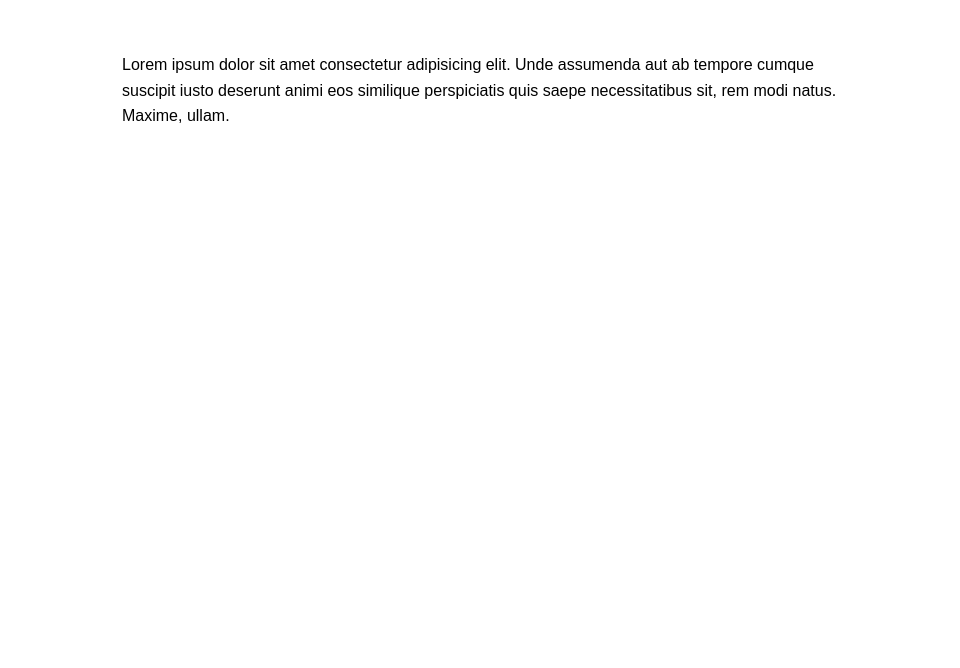
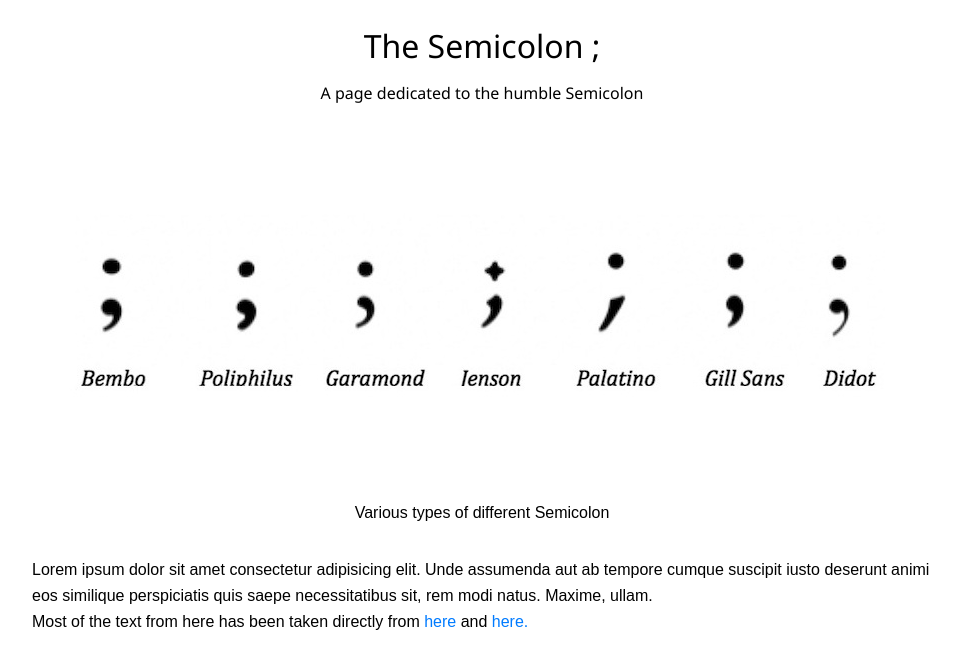
Before and after one commit to hakanyalniz/Tribute, a plain HTML site: page index.html in a window 1280 px wide. Shown: the whole page, without its empty margins (158-1118 px from the left). Drawn offline with Linux system fonts and the light colour scheme.

Commit message:
The basic framework of the website has been laid down, including the HTML and CSS.

```diff
--- a/index.html
+++ b/index.html
@@ -3,21 +3,52 @@
   <head>
     <meta charset="UTF-8" />
     <meta name="viewport" content="width=device-width, initial-scale=1.0" />
-    <link rel="icon" type="image/png" href="assets/favicon.png" />
+    <link rel="icon" type="image/png" href="./assets/favicon.png" />
 
     <title>Tribute</title>
 
     <link rel="stylesheet" type="text/css" href="styles/style.css" />
   </head>
   <body>
-    <div class="container">
-      <p>
-        Lorem ipsum dolor sit amet consectetur adipisicing elit. Unde assumenda
-        aut ab tempore cumque suscipit iusto deserunt animi eos similique
-        perspiciatis quis saepe necessitatibus sit, rem modi natus. Maxime,
-        ullam.
-      </p>
-    </div>
+    <main id="main">
+      <h1 id="title">The Semicolon ;</h1>
+      <h4 id="small-exp">A page dedicated to the humble Semicolon</h4>
+      <figure id="img-div">
+        <img
+          src="./assets/semicolon-image.jpg"
+          alt="Semicolon image"
+          id="image"
+        />
+        <figcaption id="img-caption">
+          Various types of different Semicolon
+        </figcaption>
+      </figure>
+      <section id="tribute-info" class="container">
+        <p>
+          Lorem ipsum dolor sit amet consectetur adipisicing elit. Unde
+          assumenda aut ab tempore cumque suscipit iusto deserunt animi eos
+          similique perspiciatis quis saepe necessitatibus sit, rem modi natus.
+          Maxime, ullam.
+        </p>
+
+        <footer>
+          Most of the text from here has been taken directly from
+          <a
+            href="https://www.theparisreview.org/blog/2019/08/01/the-birth-of-the-semicolon/"
+            class="tribute-link"
+            target="_blank"
+            >here</a
+          >
+          and
+          <a
+            href="https://en.wikipedia.org/wiki/Semicolon"
+            class="tribute-link"
+            target="_blank"
+            >here.</a
+          >
+        </footer>
+      </section>
+    </main>
 
     <script src="scripts/script.js"></script>
   </body>
--- a/styles/style.css
+++ b/styles/style.css
@@ -24,7 +24,7 @@ body {
 
 /* Basic container for layout */
 .container {
-  max-width: 720px;
+  max-width: 900px;
   margin: 2rem auto 0 auto; /* Center it horizontally */
 }
 
@@ -50,3 +50,20 @@ a {
 a:hover {
   color: #0056b3; /* Darker blue on hover */
 }
+
+#title,
+#small-exp {
+  text-align: center;
+}
+
+#img-caption {
+  text-align: center;
+}
+
+#image {
+  display: block;
+  margin: 0 auto;
+  height: auto;
+  max-width: 100%;
+  min-width: 300px;
+}
```
Also changed, not shown: assets/favicon.png (added), assets/semicolon-image.jpg (added).
